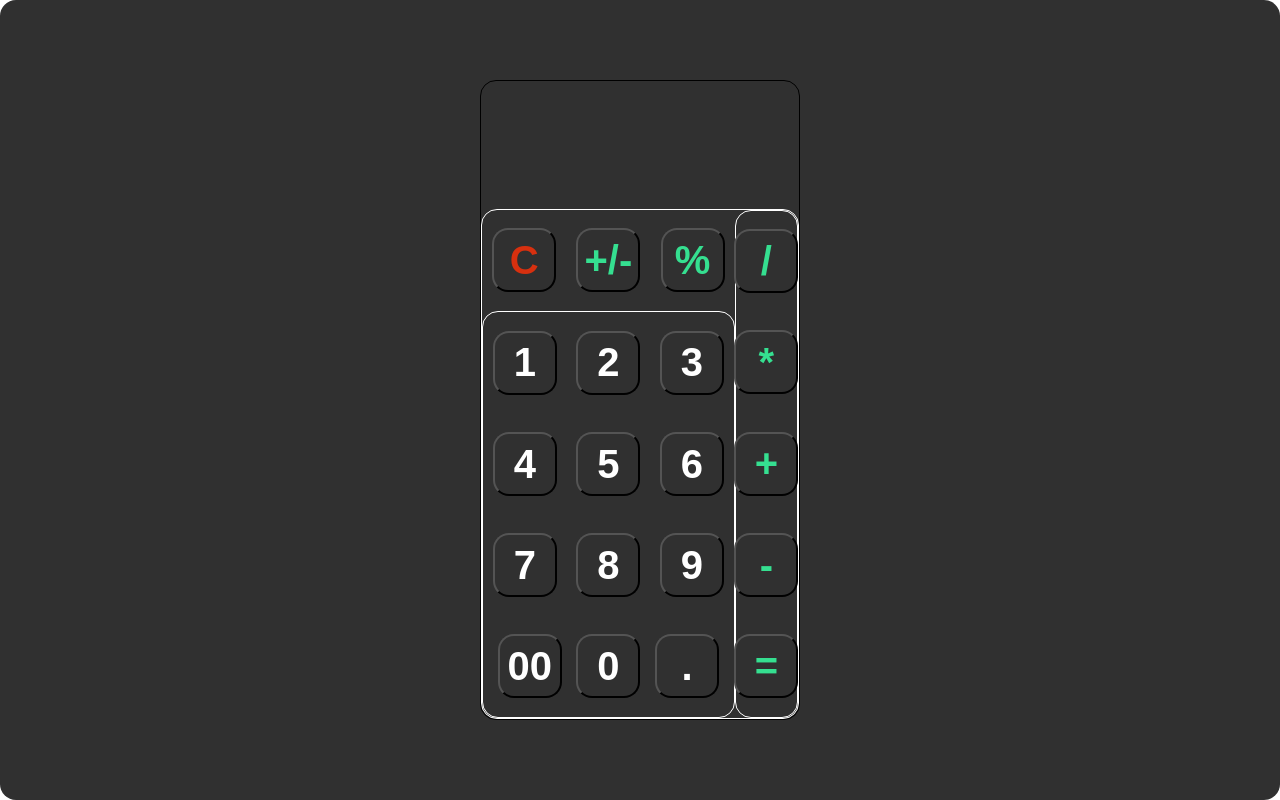
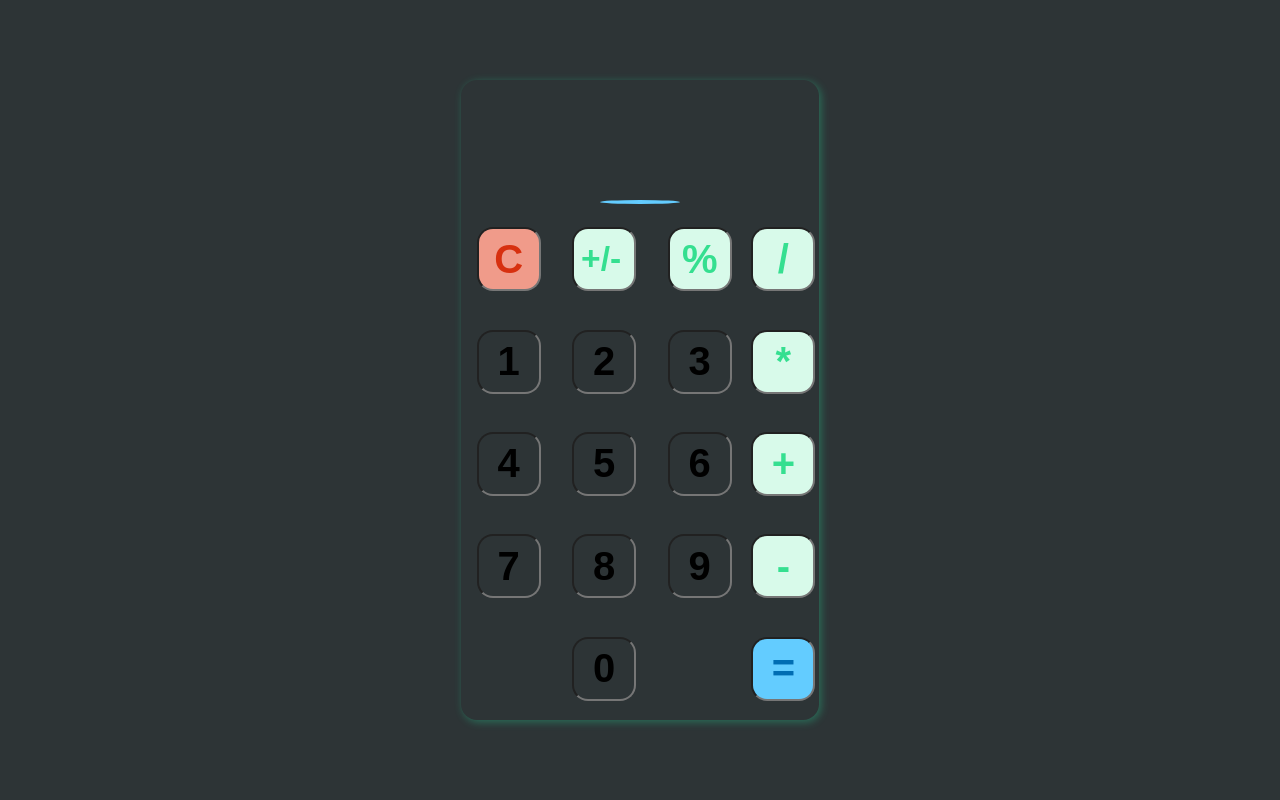
Before and after one commit to meivinay/react-calculator, a React (Create React App) app: page / in a window 1280 px wide. Built offline with nearby package versions, Linux system fonts and the light colour scheme.

Commit message:
ui change

```diff
--- a/src/App.js
+++ b/src/App.js
@@ -7,14 +7,13 @@ import VerticalOperatorPad from "./VerticalOperatorPad";
 class App extends React.Component{
   state = {
     stmt:[],
+    operator:[],
+    operand:[],
     isPrevNumNAN:undefined,
     posNeg:1,
     result:""
   }
 infixEvaluate=()=>{
-  console.log(this.state.operand);
-  console.log(this.state.operator);
-
   let operator = [];
   let operand = [];
   for(let ch in this.state.stmt){
@@ -40,7 +39,6 @@ infixEvaluate=()=>{
     let res = this.evaluate(a,op,b);
     operand.push(res);
   }
-
  return operand.pop();
 }
 oprPriority = (opr)=>{
@@ -71,28 +69,27 @@ evaluate = (a,op,b)=>{
     return(a%b);
   }
 }
-partialReset=()=>{
-  this.setState({stmt:[],isPrevNumNAN:true,posNeg:1});
+partialReset=(res)=>{
+  this.setState({stmt:[],operator:[],operand:[res],isPrevNumNAN:false,posNeg:1});
 }
 fullReset = ()=>{
-  this.setState({stmt:[],result:"",isPrevNumNAN:true,posNeg:1});
+  this.setState({stmt:[],operand:[],operator:[],result:"",isPrevNumNAN:true,posNeg:1});
 }
 handleNumKeys = (value)=>{
   if(this.state.isPrevNumNAN === false){
     let lastNum = this.state.operand.pop();
+    this.state.stmt.pop();
     let newNum = (lastNum*10+value)*this.state.posNeg;
-    console.log(newNum +"mul val");
-      this.setState({stmt:[...this.state.stmt,value],isPrevNumNAN:false,posNeg:1})
+      this.setState({stmt:[...this.state.stmt,newNum],operand:[...this.state.operand,newNum],isPrevNumNAN:false,posNeg:1})
   }
   else{
-    console.log("single val");
     value = value*this.state.posNeg;
-    this.setState({stmt:[...this.state.stmt,value],isPrevNumNAN:false,posNeg:1})
+    this.setState({stmt:[...this.state.stmt,value],operand:[...this.state.operand,value],isPrevNumNAN:false,posNeg:1})
   }
 }
 handleOperatorKeys = (op)=>{
   if(this.state.isPrevNumNAN === false){
-    this.setState({stmt:[...this.state.stmt,op],isPrevNumNAN:true});
+    this.setState({stmt:[...this.state.stmt,op],operator:[...this.state.operator,op],isPrevNumNAN:true});
   }
   else {
     alert("Please Enter Valid input");
@@ -110,10 +107,12 @@ handlePosNeg= ()=>{
 }
 handleEvalAction = ()=>{
   let res = this.infixEvaluate();
-  console.log(res)
-  this.setState({result:res});
-  console.log("after re-render");
-  this.partialReset();
+  this.setState({stmt:[res],operator:[],operand:[res],result:res,isPrevNumNAN:false,posNeg:1},()=>{
+    console.log("after eval");
+    console.log("stmtm => "+this.state.stmt);
+    console.log("operand=> "+this.state.operand);
+    console.log("operator=> "+this.state.operator);
+  });
 }
 handleResetAction = ()=>{
   this.fullReset();
@@ -128,6 +127,9 @@ handleResetAction = ()=>{
         <div className="output">
             {this.state.result}
           </div>
+          </div>
+          <div className="option">
+            <div className="line" ></div>
         </div>
 
         <div className="keypad-container">
@@ -148,7 +150,6 @@ handleResetAction = ()=>{
         </div>
     )
   }
-
 }
 
 export default App
--- a/src/HorizontalOperatorPad.jsx
+++ b/src/HorizontalOperatorPad.jsx
@@ -4,7 +4,7 @@ let HorizontalOperatorPad = (props)=>{
          <button id ="reset"onClick={()=>{
             props.handleResetAction();
         }}>C</button>
-        <button className = "operator" onClick = {()=>{
+        <button className = "operator" id="pos-neg"onClick = {()=>{
           props.handlePosNeg();
         }}>+/-</button>
         <button className = "operator" onClick ={()=>{
--- a/src/Numpad.jsx
+++ b/src/Numpad.jsx
@@ -38,13 +38,9 @@ let Numpad = (props)=>{
        props.handleNumKeys(9);
      }}>9</button>
    </div>
-   <div className="zeros">
-     <button>00</button>
    <button onClick ={()=>{
        props.handleNumKeys(0);
      }}>0</button>
-     <button>.</button>
-   </div>
    </div>
  )
  }
--- a/src/VerticalOperatorPad.jsx
+++ b/src/VerticalOperatorPad.jsx
@@ -13,7 +13,7 @@ return(
   <button className = "operator" onClick = {()=>{
     props.handleOperatorKeys("-");
   }}>-</button>
-  <button className = "operator" onClick = {()=>{
+  <button className = "operator" id="evaluate" onClick = {()=>{
    props.handleEvalAction();
   }}>=</button>
 </div>
--- a/src/style.css
+++ b/src/style.css
@@ -5,8 +5,6 @@
 
 *{
     box-sizing: border-box;
-    border-radius: 1rem;
-
 }
 body{
     margin:0;
@@ -18,13 +16,17 @@ body{
     display: flex;
     justify-content: center;
     align-items: center;
-    background-color: #303030;
+    background-color: #2d3436;
 }
 .calculator-container{
     height: 80%;
-    width: 25%;
-    border: 1px solid;
+    width: 28%;
+    /* border: 1px solid; */
     border-radius: 1rem;
+    display: flex;
+    flex-direction: column;
+    background-color: #2d3436;
+    box-shadow: 2px 2px 8px #24eba354;
 }
 button{
     height: 4rem;
@@ -32,34 +34,51 @@ button{
     min-height: 4rem;
     min-width: 4rem;
     outline: none;
-    /* border: none;    */
     font-weight: bold;
     background-color: var(--bgColorNighMode);
     font-size: 2.5rem;
     border-radius: 1rem;
     color: var(--fontColorNightMode);
-
+    cursor: pointer;
+    text-align: center;
+    border: 2px inset rgb(118, 118, 118);
+}
+.option{
+    height: 2%;
+    width: 100%;
+    display: flex;
+    justify-content: center;
+    align-items: center;
+}
+.line{
+    height: 4px;
+    width: 10vh;
+    background-color: #63ccff;
+    transition: width 0.6s ease;
+    cursor: pointer;
+    border-radius: 50%;
 }
 .header{
-    height: 20%;
+    height: 18%;
     width: 100%;
 }
 .view,.output{
     height: 50%;
     width: 100%;
     text-align: end;
-    font-size: 4rem;
+    font-size: 3rem;
     color: white;
-    overflow:hidden;
+    overflow: hidden;
 }
-
+/* .output{
+    text-align: left;
+} */
 .keypad-container{
     height: 80%;
     width: 100%;
     display: flex;
     flex-direction: row;
     border-radius: 1rem;
-    border: 1px solid white;
     background-color: var(--bgColorNighMode);
 }
 .keypad-row{
@@ -81,10 +100,10 @@ display: flex;
 flex-direction: column;
 align-items: center;
 justify-content: space-around;
-border: 1px solid white;
 }
 .operand-container button{
-    color:#fff;
+    color: black;
+
 }
 #row-1,#row-2,#row-3{
     height: 4rem;
@@ -92,7 +111,6 @@ border: 1px solid white;
     display: flex;
     align-items: center;
     justify-content: space-around;
-
 }
 .operator-container{
     display: flex;
@@ -100,9 +118,11 @@ border: 1px solid white;
     align-items: center;
     justify-content: space-around;
     border-radius: 1rem;
-    border: 1px solid white ;
     height: 100%;
     width: 100%;
+}
+.operator-container button{
+    background-color: #d8faea;
 }
 .horizontal-operators{
     display: flex;
@@ -110,28 +130,51 @@ border: 1px solid white;
     align-items: center;
     width: 100%;
     height: 20%;
+    border: none;
+}
+.horizontal-operators button{
+    background-color: #d8faea;
 }
 .zeros{
     display: flex;
-    justify-content: space-evenly;
+    justify-content: space-around;
     width: 100%;
 }
+#evaluate{
+    color: #006db3;
+    background-color:#63ccff;
+}
+#pos-neg{
+    padding-left: 0;
+    font-size: 2.1rem;
+    text-align: center;
+}
 .operator:hover{
-   box-shadow: 0 5px 10px rgba(41, 241, 195, 1);
-    background-color: #d8faea;
+   box-shadow: 0px 0px 20px rgba(41, 241, 195, 1);
 }
 .operand-container button:hover{
     background-color: rgba(255, 255, 255, 0.08);
+    text-shadow: 0px 0px 20px #ffffff;
+}
+button:active{
+    border: 2px outset rgb(118, 118, 118);
+}
+#evaluate:hover{
+    box-shadow: 0px 0px 20px #b6ffff;
 }
 #reset{
     font-weight: bold;
     color:#d7300f;
-    border: 2px outse ;
+    background-color: #f09b8a;
 }
 #reset:hover{
-    box-shadow: 0 5px 15px #f09b8a;
+    box-shadow: 0 0px 20px #f09b8a;
     background-color: #e6bbb3 ;
 }
-#reset:active{
-    border: 2px inset rgb(118, 118, 118);
+.line:hover{
+    transition: width 1.5s ease;
+    height: 4px;
+    width: 40vh;
+    box-shadow: 0px 0px 10px #63ccff;
+
 }
```
